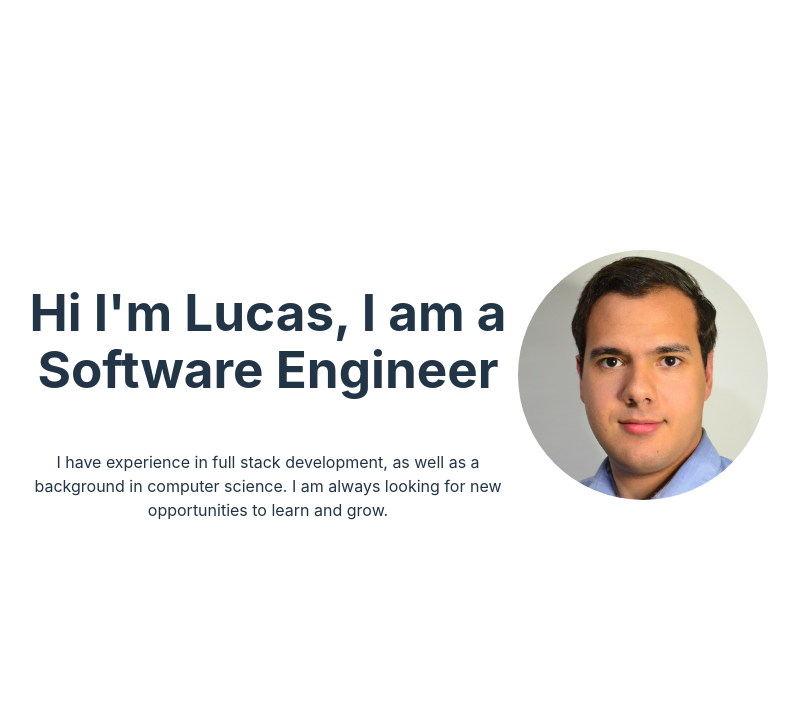
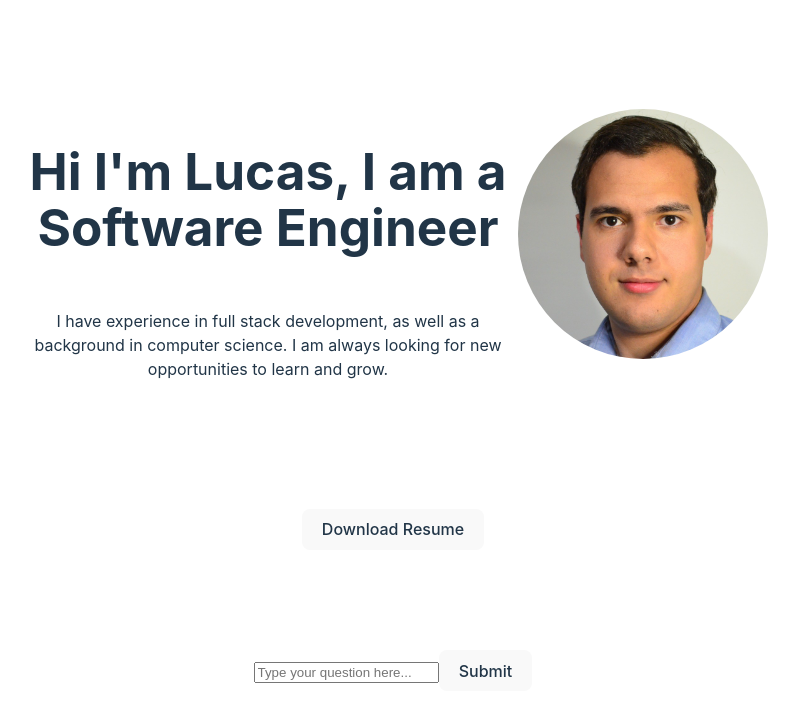
Before and after one commit to lmhseos/LucasHenryPortfolioSite, a React (Vite) app: page / in a window 1280 px wide. Shown: the top 722 px of the page, without its empty margins (247-1046 px from the left). Built offline with nearby package versions, Linux system fonts and the light colour scheme.

Commit message:
ask button

```diff
--- a/package.json
+++ b/package.json
@@ -10,13 +10,17 @@
     "preview": "vite preview"
   },
   "dependencies": {
+    "cors": "^2.8.5",
     "react": "^18.2.0",
     "react-dom": "^18.2.0",
-    "react-router": "^6.23.0"
+    "react-router": "^6.23.0",
+    "react-router-dom": "^6.23.1",
+    "react-scroll": "^1.9.0"
   },
   "devDependencies": {
     "@types/react": "^18.2.66",
     "@types/react-dom": "^18.2.22",
+    "@types/react-scroll": "^1.8.10",
     "@typescript-eslint/eslint-plugin": "^7.2.0",
     "@typescript-eslint/parser": "^7.2.0",
     "@vitejs/plugin-react-swc": "^3.5.0",
--- /dev/null
+++ b/src/chatbot/chatbot.tsx
@@ -0,0 +1,53 @@
+import React, { useState } from 'react';
+
+const Chatbot: React.FC = () => {
+    const [input, setInput] = useState('');
+    const [output, setOutput] = useState('');
+    const [isLoading, setIsLoading] = useState(false);
+
+    const handleInputChange = (e: React.ChangeEvent<HTMLInputElement>) => {
+        setInput(e.target.value);
+    };
+
+    const handleSubmit = async (e: React.FormEvent) => {
+        e.preventDefault();
+        setIsLoading(true);
+        try {
+            const response = await fetch('http://localhost:5233/api/rag/ask', {
+                method: 'POST',
+                body:  JSON.stringify({ text: input }),
+                headers: {
+                    'Content-Type': 'application/json',
+                },
+            });
+
+            const data = await response.json();
+            setOutput(data.output || 'No response received.');
+        } catch (error) {
+            console.error('Error:', error);
+            console.log('Error:', error)
+            setOutput('An error occurred while fetching the response.');
+        } finally {
+            setIsLoading(false);
+        }
+    };
+
+    return (
+        <div>
+            <form onSubmit={handleSubmit}>
+                <input
+                    type="text"
+                    value={input}
+                    onChange={handleInputChange}
+                    placeholder="Type your question here..."
+                />
+                <button type="submit" disabled={isLoading}>
+                    {isLoading ? 'Loading...' : 'Submit'}
+                </button>
+            </form>
+            <div>{output}</div>
+        </div>
+    );
+};
+
+export default Chatbot;
--- /dev/null
+++ b/src/components/navbar/navbar.css
@@ -0,0 +1,23 @@
+nav {
+  display: flex;
+  justify-content: left;
+  align-items: center;
+}
+
+li {
+  display: inline;
+  margin: 0 10px;
+}
+
+@media (prefers-color-scheme: light) {
+  nav {
+      color: #213547;
+      background-color: #ffffff;
+  }
+  nav a:hover {
+      color: #747bff;
+  }
+  nav button {
+      background-color: #f9f9f9;
+  }
+}
--- /dev/null
+++ b/src/components/navbar/navbar.tsx
@@ -0,0 +1,21 @@
+import React from 'react';
+import { Link } from 'react-router-dom';
+import { Link as ScrollLink } from 'react-scroll';
+import './navbar.css';
+
+const Navbar: React.FC = () => {
+    return (
+        <nav className="navbar">
+            <ul>
+                <li><ScrollLink to="home" smooth={true} duration={500}>Home</ScrollLink></li>
+                <li><Link to="/ai-assistant">AI Assistant</Link></li>
+                <li><Link to="/experience">Experience</Link></li>
+                <li><Link to="/projects">Projects</Link></li>
+                <li><Link to="/resume">Resume</Link></li>
+                <li><Link to="/contact">Contact</Link></li>
+            </ul>
+        </nav>
+    );
+};
+
+export default Navbar;
--- /dev/null
+++ b/src/components/resume/resume.css
@@ -0,0 +1,18 @@
+button {
+    margin-top: 100px; /* Add margin to move the button down */
+     /* Add purple outline */
+    outline-color: #747bff; /* Set the outline color to #213547 */
+}
+
+@media (prefers-color-scheme: light) {
+    button {
+        color: #213547;
+        background-color: #ffffff;
+    }
+    a:hover {
+        color: #747bff;
+    }
+    button {
+        background-color: #f9f9f9;
+    }
+}
--- /dev/null
+++ b/src/components/resume/resume.tsx
@@ -0,0 +1,31 @@
+import React from 'react';
+import './resume.css';
+import resume from './Lucas_Henry_Resume.pdf';
+const Resume: React.FC = () => {
+    const handleDownload = () => {
+        // Replace 'resume.pdf' with the actual path to your PDF resume file
+        const resumePath = resume;
+
+        // Create a temporary link element
+        const link = document.createElement('a');
+        link.href = resumePath;
+        link.download = 'resume.pdf';
+
+        // Append the link to the document body
+        document.body.appendChild(link);
+
+        // Trigger the click event on the link
+        link.click();
+
+        // Remove the link from the document body
+        document.body.removeChild(link);
+    };
+
+    return (
+        <div>
+            <button onClick={handleDownload}>Download Resume</button>
+        </div>
+    );
+};
+
+export default Resume;
--- a/src/main.tsx
+++ b/src/main.tsx
@@ -2,9 +2,15 @@ import React from 'react'
 import ReactDOM from 'react-dom/client'
 import App from './App.tsx'
 import './index.css'
+import Navbar from './components/navbar/navbar.tsx'
+import Resume from './components/resume/resume.tsx'
+import Chatbot from './chatbot/chatbot.tsx'
 
 ReactDOM.createRoot(document.getElementById('root')!).render(
   <React.StrictMode>
+
     <App />
+    <Resume />
+    <Chatbot />
   </React.StrictMode>,
 )
```
Also changed, not shown: 2 other files (tests, documents, lock files or other folders).
